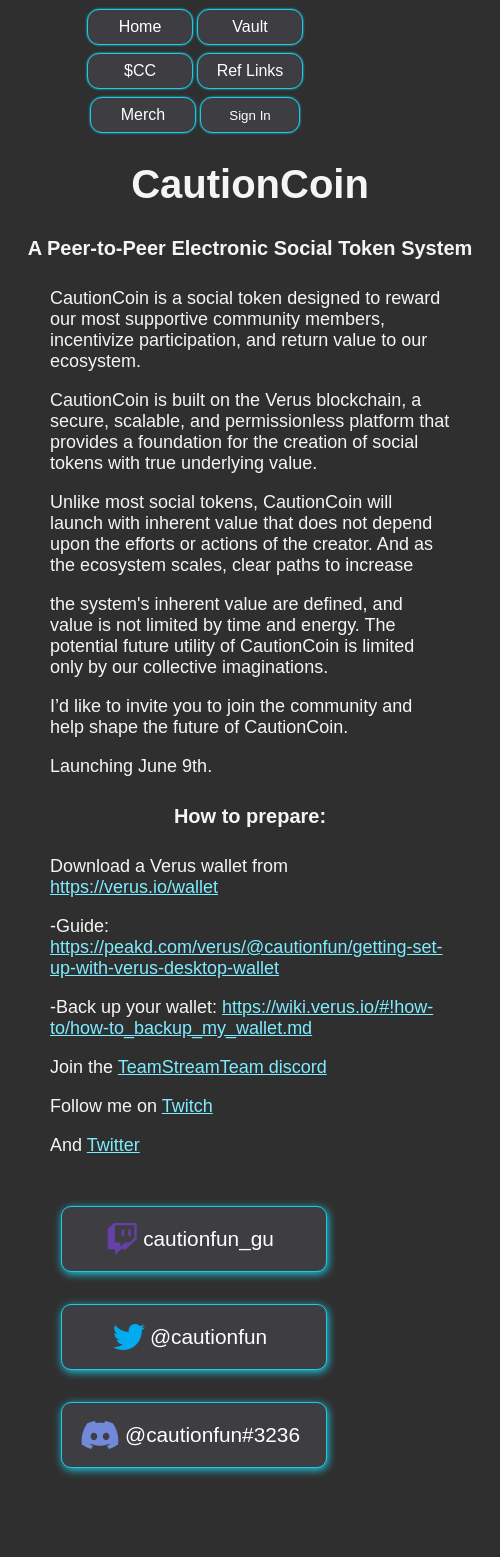
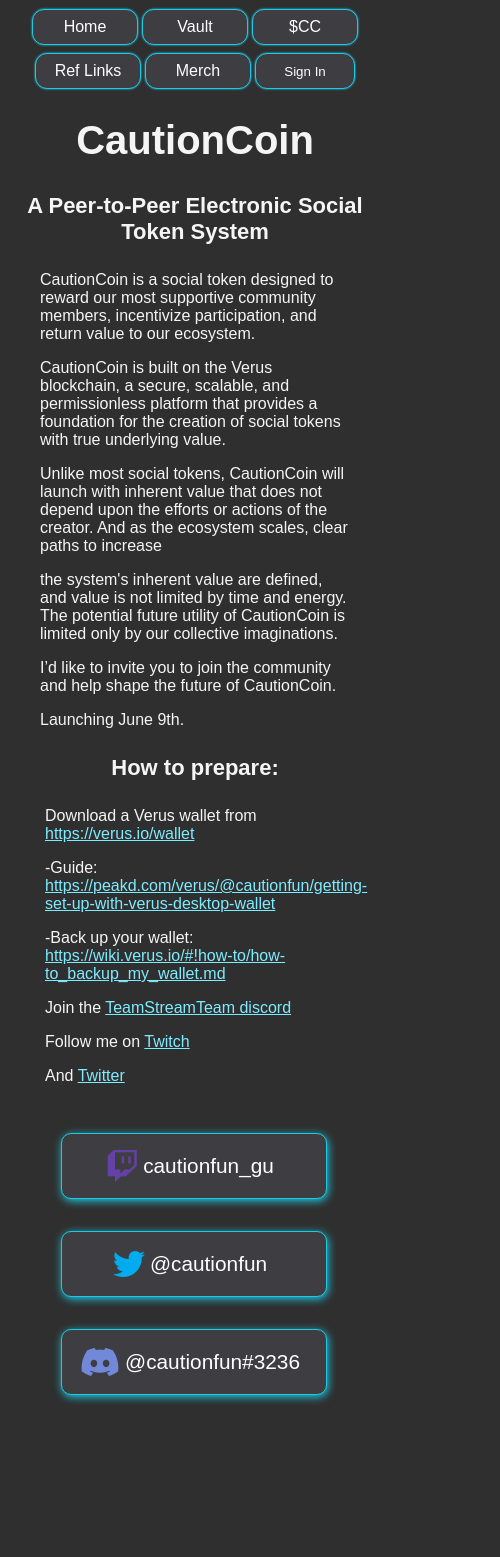
Before and after one commit to RMPasta/cautionfun, a React (Create React App) app in the folder frontend/: page /cc in a window 390 px wide. Shown: the top 1557 px of the page, 500 px wide, since content can reach past the window. Built offline with nearby package versions, Linux system fonts and the light colour scheme.

Commit message:
fix mobile css

```diff
--- a/frontend/src/components/header/header.css
+++ b/frontend/src/components/header/header.css
@@ -66,6 +66,9 @@
   }
 
   @media screen and (max-width: 700px) {
+    .nav {
+      padding: 0 5px;
+    }
     .nav-button {
       width: 100px;
     }
--- a/frontend/src/pages/cc/CC.css
+++ b/frontend/src/pages/cc/CC.css
@@ -35,19 +35,42 @@
 }
 @media screen and (max-width: 760px) {
     .cautioncoin {
-        width: 500px;
+        width: 350px;
         margin: 0 auto;
+        font-size: 16px;
     }
     .cautionh1 {
         font-size: 40px;
     }
     .cautionh2 {
-        font-size: 20px;
+        font-size: 22px;
+        text-align: center;
     }
     .text-block-1 {
-        width: 400px;
+        width: 310px;
     }
     .text-block-2 {
-        width: 400px;
+        width: 300px;
     }
   }
+
+@media screen and (max-width: 350px) {
+    .cautioncoin {
+        width: 300px;
+        margin: 0 auto;
+        font-size: 12px;
+    }
+    .cautionh1 {
+        font-size: 30px;
+    }
+    .cautionh2 {
+        font-size: 18px;
+        text-align: center;
+    }
+    .text-block-1 {
+        width: 220px;
+    }
+    .text-block-2 {
+        width: 220px;
+    }
+  }
```
